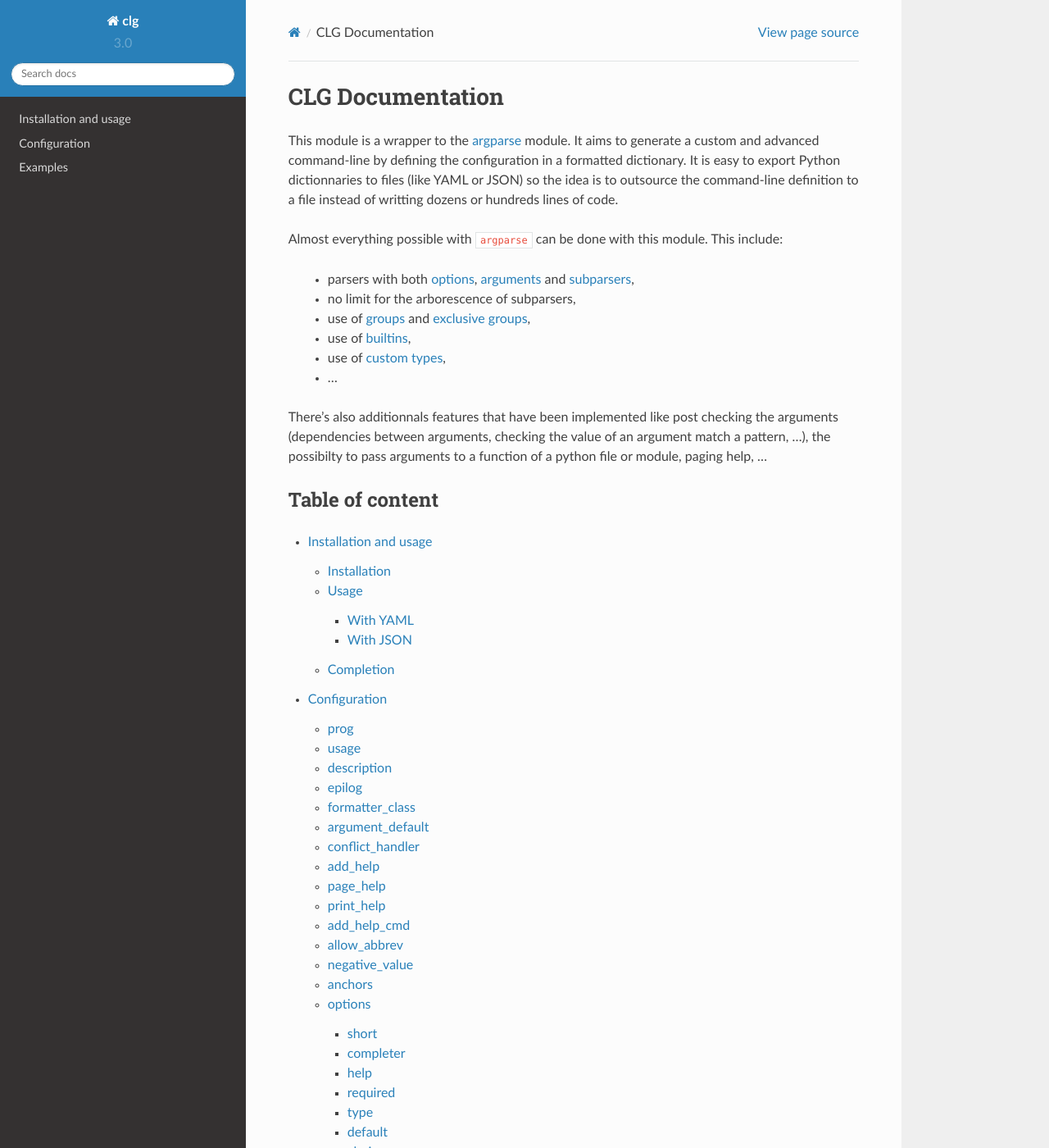
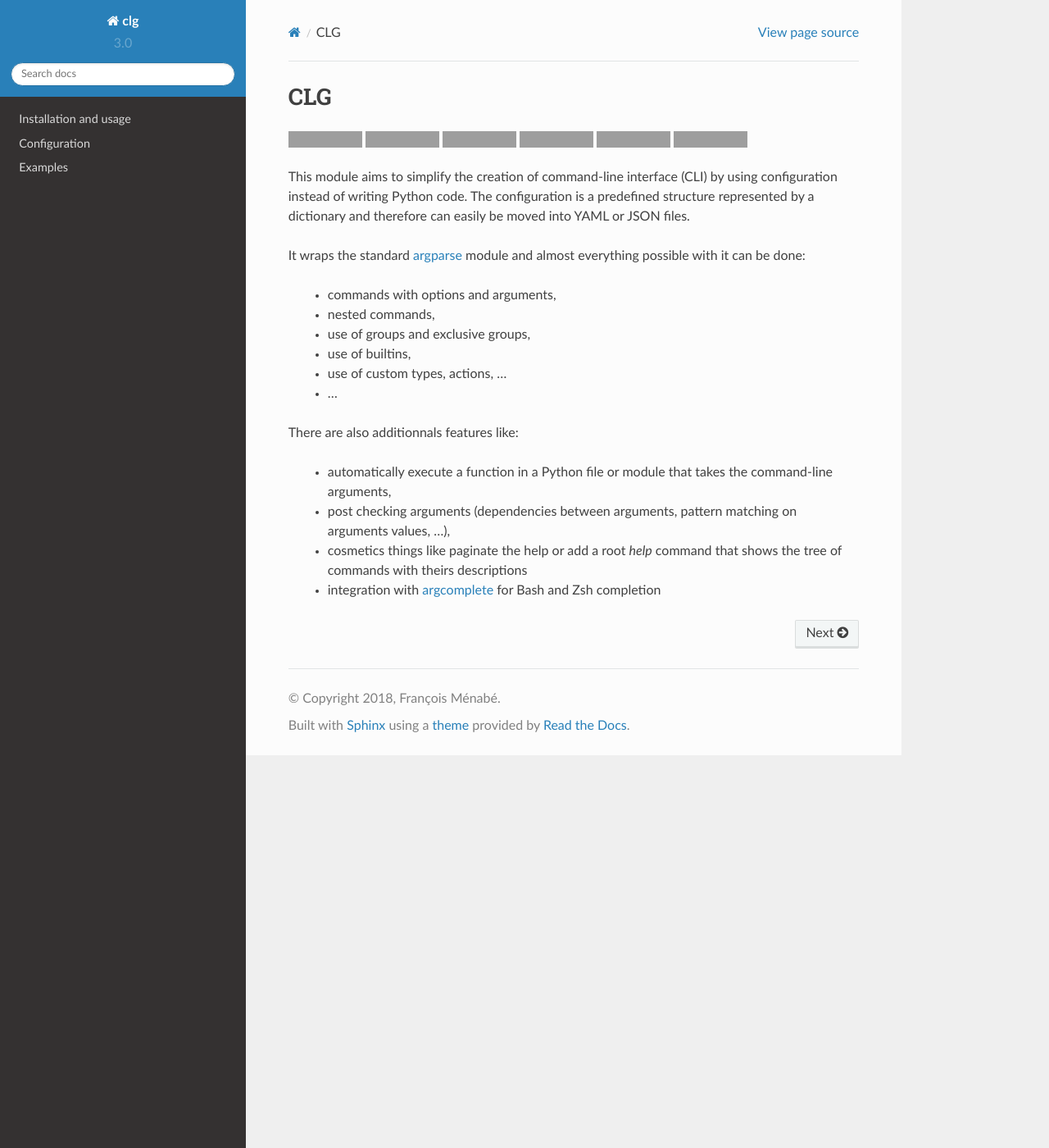
Before and after one commit to fmenabe/python-clg, a Sphinx documentation site: the page built from doc/source/index.rst, in a window 1280 px wide and 1400 px high. Shown: the whole window at 82% size. Built offline with Sphinx 7.4.7 and the Read the Docs theme 2.0.0, drawn with Linux system fonts in a browser that asks for light colours; some of the changed text lies outside the part shown; grey boxes are pictures that could not be loaded.

Commit message:
Rewrite index page of the documentation

```diff
--- a/doc/source/index.rst
+++ b/doc/source/index.rst
@@ -1,34 +1,58 @@
-*****************
-CLG Documentation
-*****************
+***
+CLG
+***
 
-This module is a wrapper to the `argparse <http://docs.python.org/dev/library/argparse.html>`_
-module. It aims to generate a custom and advanced command-line by defining the
-configuration in a formatted dictionary. It is easy to export Python
-dictionnaries to files (like YAML or JSON) so the idea is to outsource the
-command-line definition to a file instead of writting dozens or hundreds lines
-of code.
+.. image:: https://img.shields.io/pypi/l/clg.svg
+           :target: https://opensource.org/licenses/MIT
+           :alt: License
 
-Almost everything possible with ``argparse`` can be done with this module. This
-include:
+.. image:: https://img.shields.io/pypi/pyversions/clg.svg
+           :target: https://pypi.python.org/pypi/clg
+           :alt: Versions
 
-    * parsers with both `options <configuration.html#options>`_,
-      `arguments <configuration.html#args>`_ and
-      `subparsers <configuration.html#subparsers>`_,
-    * no limit for the arborescence of subparsers,
-    * use of `groups <configuration.html#groups>`_ and `exclusive groups <configuration.html#exclusive-groups>`_,
-    * use of `builtins <configuration.html#options>`_,
-    * use of `custom types <configuration.html#type>`_,
+.. image:: https://img.shields.io/pypi/v/clg.svg
+           :target: https://pypi.python.org/pypi/clg
+           :alt: PyPi
+
+.. image:: https://img.shields.io/badge/github-repo-yellow.jpg
+           :target: https://github.com/fmenabe/python-clg
+           :alt: Code repo
+
+.. image:: https://readthedocs.org/projects/clg/badge/?version=latest
+           :target: http://clg.readthedocs.org/en/latest/
+           :alt: Documentation
+
+.. image:: https://landscape.io/github/fmenabe/python-clg/master/landscape.svg?style=flat
+           :target: https://landscape.io/github/fmenabe/python-clg/master
+           :alt: Code Health
+
+This module aims to simplify the creation of command-line interface (CLI) by using
+configuration instead of writing Python code. The configuration is a predefined structure
+represented by a dictionary and therefore can easily be moved into YAML or JSON files.
+
+It wraps the standard `argparse <http://docs.python.org/dev/library/argparse.html>`_
+module and almost everything possible with it can be done:
+
+    * commands with options and arguments,
+    * nested commands,
+    * use of groups and exclusive groups,
+    * use of builtins,
+    * use of custom types, actions, ...
     * ...
 
-There's also additionnals features that have been implemented like post checking
-the arguments (dependencies between arguments, checking the value of an argument
-match a pattern, ...), the possibilty to pass arguments to a function of a python
-file or module, paging help, ...
+There are also additionnals features like:
 
-Table of content
-================
+    * automatically execute a function in a Python file or module that takes the
+      command-line arguments,
+    * post checking arguments (dependencies between arguments, pattern matching on
+      arguments values, ...),
+    * cosmetics things like paginate the help or add a root *help* command that shows
+      the tree of commands with theirs descriptions
+    * integration with `argcomplete <http://argcomplete.readthedocs.io/en/latest/>`_ for
+      Bash and Zsh completion
+
 .. toctree::
+    :hidden:
     :maxdepth: 3
 
     installation_and_usage
```
